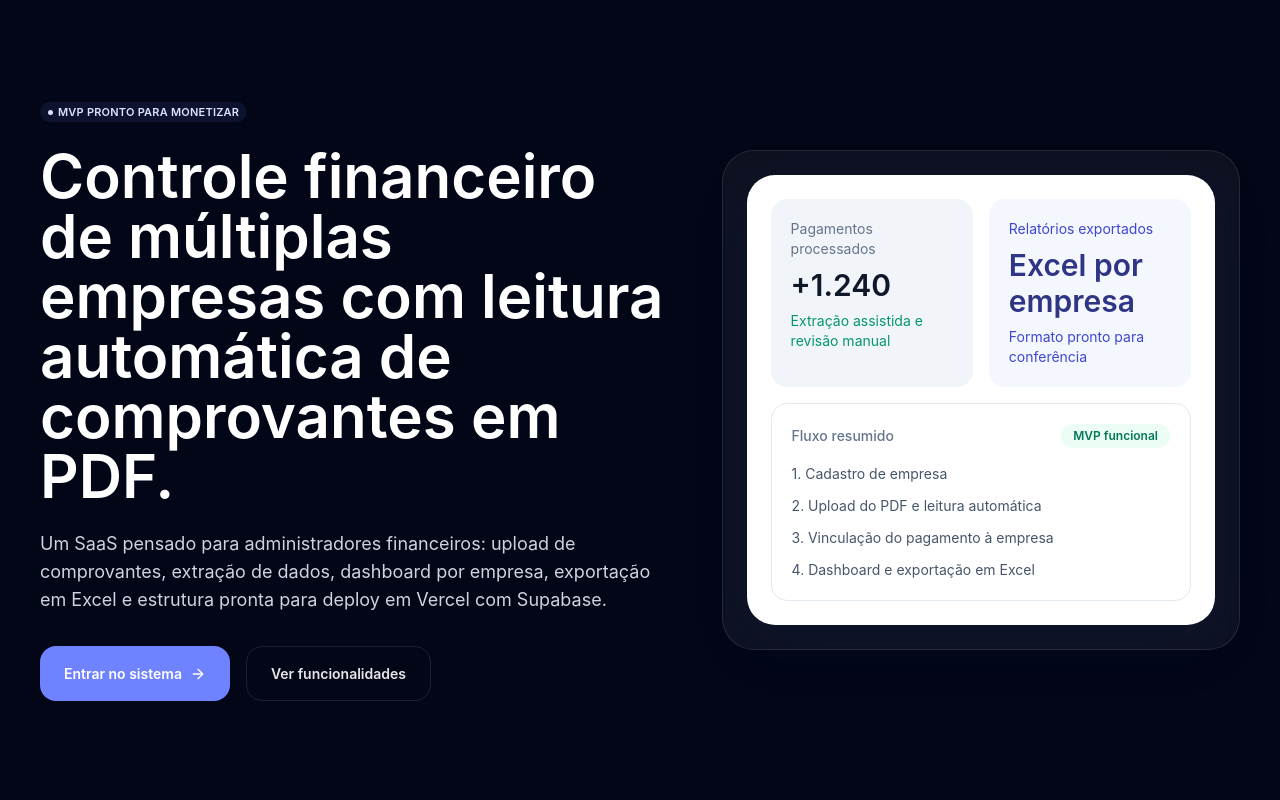
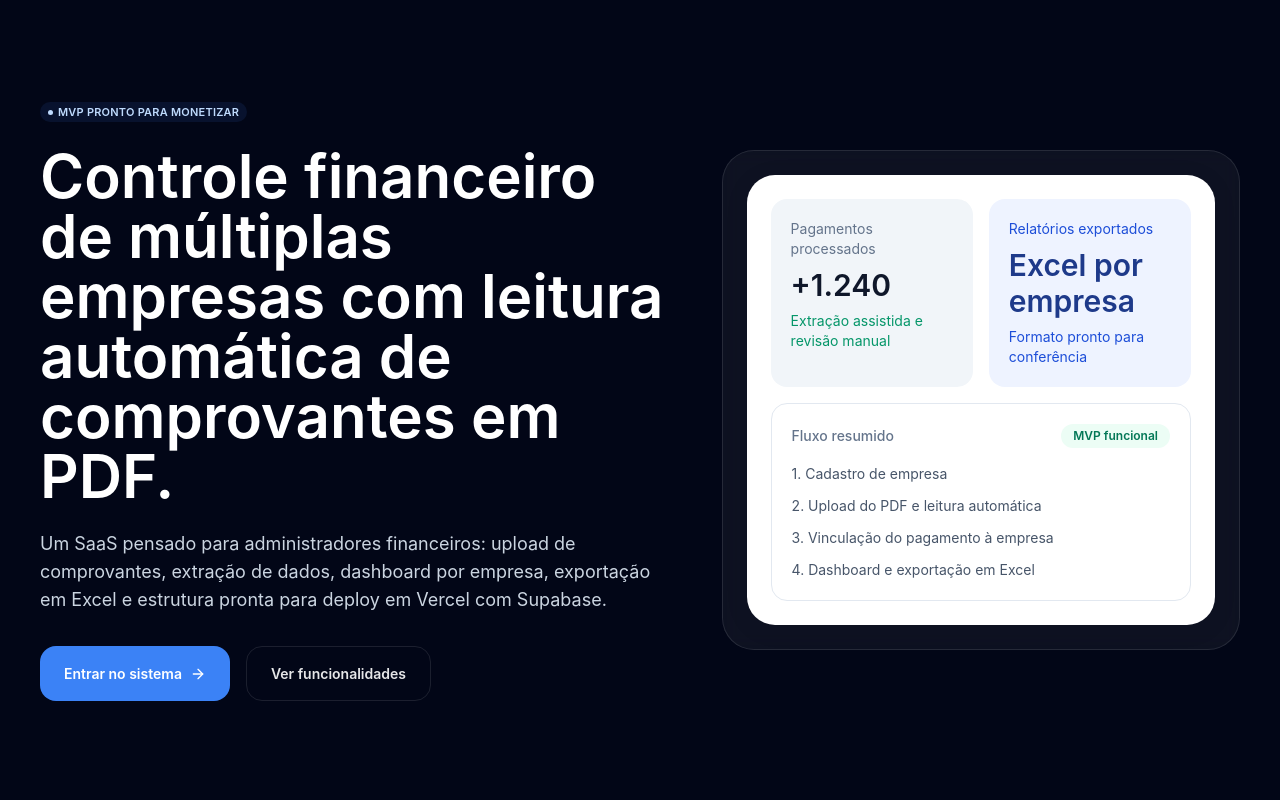
Before and after one commit to financeiroelite01/Systempag, a Next.js app: page / in a window 1280 px wide. Shown: the top 800 px of the page. Built offline with nearby package versions, Linux system fonts and the light colour scheme.

Commit message:
Update tailwind.config.ts

```diff
--- a/tailwind.config.ts
+++ b/tailwind.config.ts
@@ -2,46 +2,36 @@ import type { Config } from 'tailwindcss';
 
 const config: Config = {
   content: [
-    './app/**/*.{js,ts,jsx,tsx}',
-    './components/**/*.{js,ts,jsx,tsx}',
-    './lib/**/*.{js,ts,jsx,tsx}',
+    './app/**/*.{js,ts,jsx,tsx,mdx}',
+    './components/**/*.{js,ts,jsx,tsx,mdx}',
+    './lib/**/*.{js,ts,jsx,tsx,mdx}'
   ],
-  darkMode: ['selector', '[data-theme="dark"]'],
   theme: {
     extend: {
       colors: {
         brand: {
-          50: '#f5f7ff',
-          100: '#ebf0ff',
-          200: '#dbe4ff',
-          300: '#bdccff',
-          400: '#95a9ff',
-          500: '#6f82ff',
-          600: '#4d5df2',
-          700: '#3d47d1',
-          800: '#3123aa',
-          900: '#2f3585',
-        },
-        primary: 'rgb(var(--color-primary) / <alpha-value>)',
-        'primary-dark': 'rgb(var(--color-primary-dark) / <alpha-value>)',
-        'primary-light': 'rgb(var(--color-primary-light) / <alpha-value>)',
-        background: 'rgb(var(--color-background) / <alpha-value>)',
-        surface: 'rgb(var(--color-surface) / <alpha-value>)',
-        card: 'rgb(var(--color-card) / <alpha-value>)',
-        foreground: 'rgb(var(--color-foreground) / <alpha-value>)',
-        'muted-foreground': 'rgb(var(--color-muted-foreground) / <alpha-value>)',
-        border: 'rgb(var(--color-border) / <alpha-value>)',
-        input: 'rgb(var(--color-input) / <alpha-value>)',
-        success: 'rgb(var(--color-success) / <alpha-value>)',
-        warning: 'rgb(var(--color-warning) / <alpha-value>)',
-        error: 'rgb(var(--color-error) / <alpha-value>)',
+          50:  '#EEF3FF',
+          100: '#DBEAFE',
+          200: '#BFDBFE',
+          300: '#93C5FD',
+          400: '#60A5FA',
+          500: '#3B82F6',
+          600: '#2563EB',
+          700: '#1D4ED8',
+          800: '#1E40AF',
+          900: '#1E3A8A',
+        }
       },
       boxShadow: {
-        soft: '0 20px 60px rgba(22, 30, 84, 0.14)',
+        soft: '0 4px 24px rgba(0,0,0,0.08)',
+        card: '0 1px 3px rgba(0,0,0,0.04), 0 1px 2px rgba(0,0,0,0.03)',
       },
-    },
+      fontFamily: {
+        sans: ['Inter', '-apple-system', 'BlinkMacSystemFont', 'sans-serif'],
+      },
+    }
   },
-  plugins: [],
+  plugins: []
 };
 
 export default config;
```
